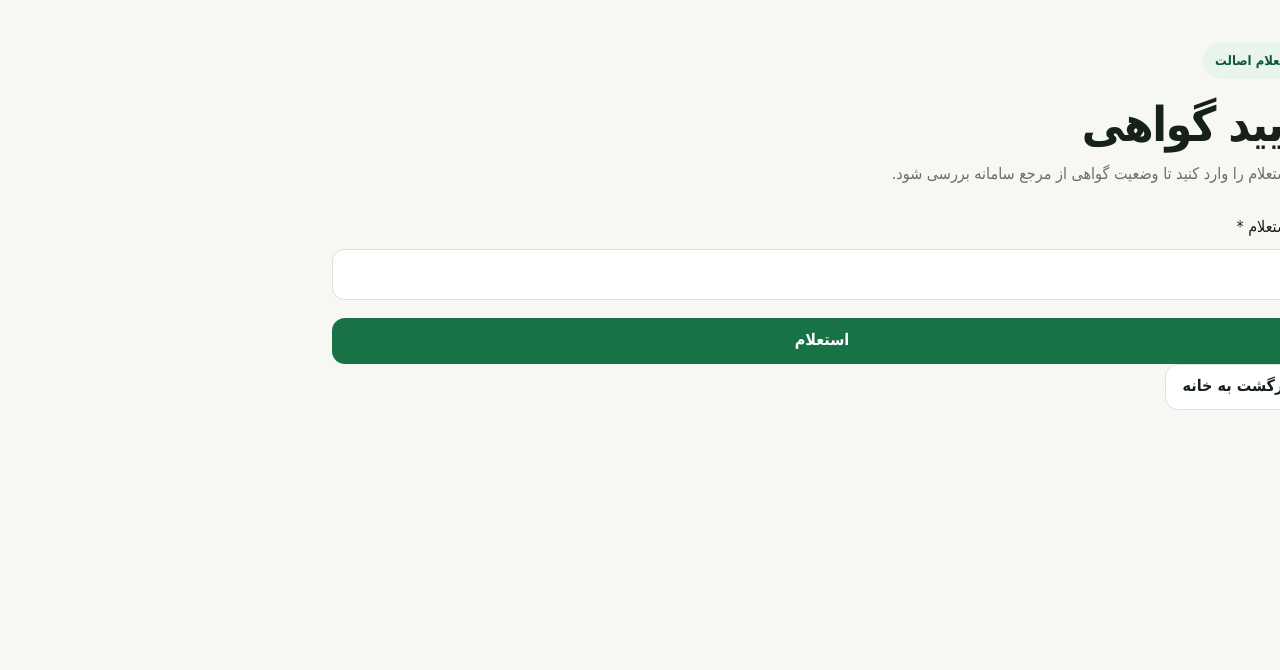
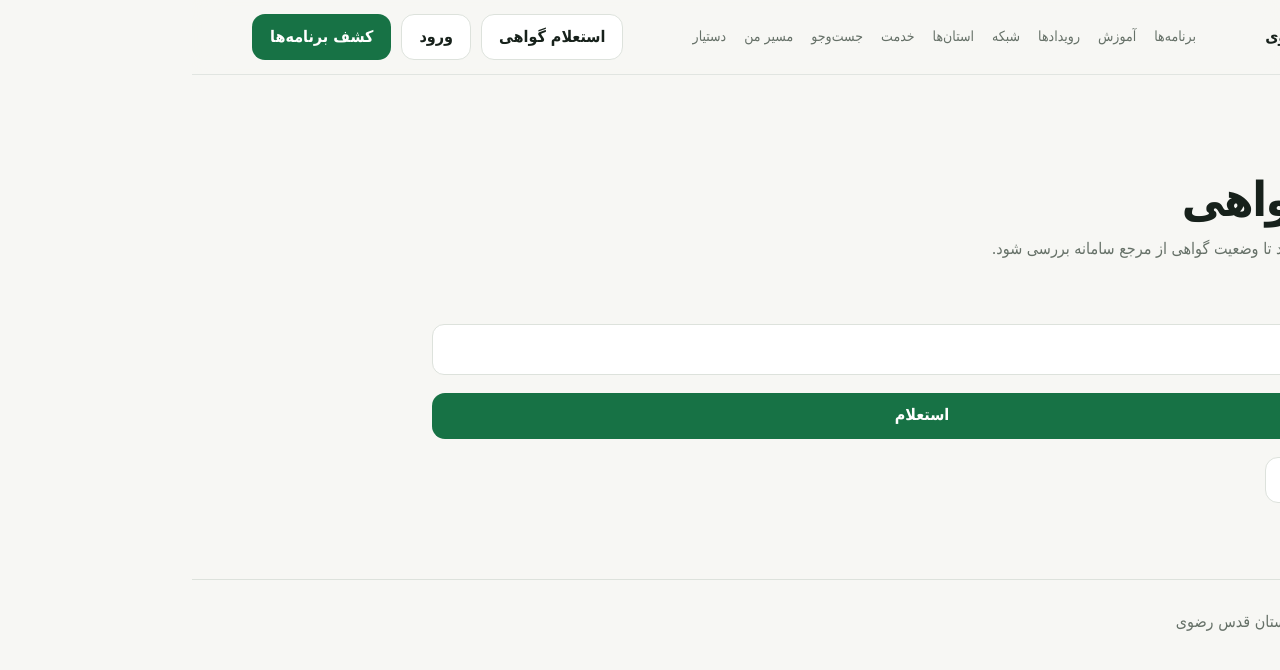
Before and after one commit to rezamp7027-stack/Astanghods, a Next.js app: page /certificate/verify in a window 1280 px wide. Shown: the top 670 px of the page. Built offline with nearby package versions, Linux system fonts and the light colour scheme.

Commit message:
fix: harden network, certificate and recommendation pages

```diff
--- a/app/certificate/verify/page.tsx
+++ b/app/certificate/verify/page.tsx
@@ -1,2 +1,62 @@
-import Link from "next/link";import { createClient } from "@/lib/supabase/server";export const dynamic="force-dynamic";
-export default async function VerifyCertificatePage({searchParams}:{searchParams:Promise<{code?:string}>}){const params=await searchParams;const code=(params.code??"").trim();let result:null|{certificate_number:string;title:string;issued_at:string;valid:boolean}=null;let error="";if(code){const supabase=await createClient();const {data}=await supabase.rpc("verify_certificate",{p_code:code});if(data?.length)result=data[0];else error="گواهی‌ای با این کد پیدا نشد."}return <main className="page"><div className="container narrow"><div className="page-head"><span className="eyebrow">استعلام اصالت</span><h1>تأیید گواهی</h1><p>کد استعلام را وارد کنید تا وضعیت گواهی از مرجع سامانه بررسی شود.</p></div><form className="admin-form" method="GET"><div className="field"><label htmlFor="code">کد استعلام *</label><input id="code" name="code" required minLength={8} maxLength={64} defaultValue={code} autoComplete="off"/></div><button className="btn btn-primary" type="submit">استعلام</button></form>{result&&<article className="admin-card"><span className="status">{result.valid?"معتبر":"باطل‌شده"}</span><h2>{result.title}</h2><p>شماره گواهی: {result.certificate_number}</p><p>تاریخ صدور: {new Date(result.issued_at).toLocaleDateString("fa-IR")}</p></article>}{error&&<div className="empty" role="alert">{error}</div>}<Link className="btn btn-secondary" href="/">بازگشت به خانه</Link></div></main>}
+import Link from "next/link";
+import { SiteHeader } from "@/components/site-header";
+import { createClient } from "@/lib/supabase/server";
+
+export const dynamic = "force-dynamic";
+
+type VerificationResult = {
+  certificate_number: string;
+  title: string;
+  issued_at: string;
+  valid: boolean;
+};
+
+export default async function VerifyCertificatePage({ searchParams }: { searchParams: Promise<{ code?: string }> }) {
+  const params = await searchParams;
+  const code = (params.code ?? "").trim().slice(0, 64);
+  let result: VerificationResult | null = null;
+  let error = "";
+
+  if (code) {
+    const supabase = await createClient();
+    const { data } = await supabase.rpc("verify_certificate", { p_code: code });
+    const row = Array.isArray(data) ? data[0] : data;
+    if (row) result = row as VerificationResult;
+    else error = "گواهی‌ای با این کد پیدا نشد.";
+  }
+
+  return (
+    <>
+      <SiteHeader />
+      <main className="page">
+        <div className="container narrow">
+          <div className="page-head">
+            <span className="eyebrow">استعلام اصالت</span>
+            <h1>تأیید گواهی</h1>
+            <p>کد استعلام را وارد کنید تا وضعیت گواهی از مرجع سامانه بررسی شود.</p>
+          </div>
+
+          <form className="admin-form" method="GET">
+            <div className="field">
+              <label htmlFor="code">کد استعلام *</label>
+              <input id="code" name="code" required minLength={8} maxLength={64} defaultValue={code} autoComplete="off" dir="ltr" />
+            </div>
+            <button className="btn btn-primary" type="submit">استعلام</button>
+          </form>
+
+          {result && (
+            <article className="admin-card" style={{ marginTop: 18 }}>
+              <span className="status">{result.valid ? "معتبر" : "باطل‌شده"}</span>
+              <h2>{result.title}</h2>
+              <p>شماره گواهی: {result.certificate_number}</p>
+              <p>تاریخ صدور: {new Date(result.issued_at).toLocaleDateString("fa-IR")}</p>
+            </article>
+          )}
+          {error && <div className="empty" role="alert" style={{ marginTop: 18 }}>{error}</div>}
+          <Link className="btn btn-secondary" href="/" style={{ marginTop: 18 }}>بازگشت به خانه</Link>
+        </div>
+      </main>
+      <footer className="footer"><div className="container">سامانه جامع جوانان آستان قدس رضوی</div></footer>
+    </>
+  );
+}
```
